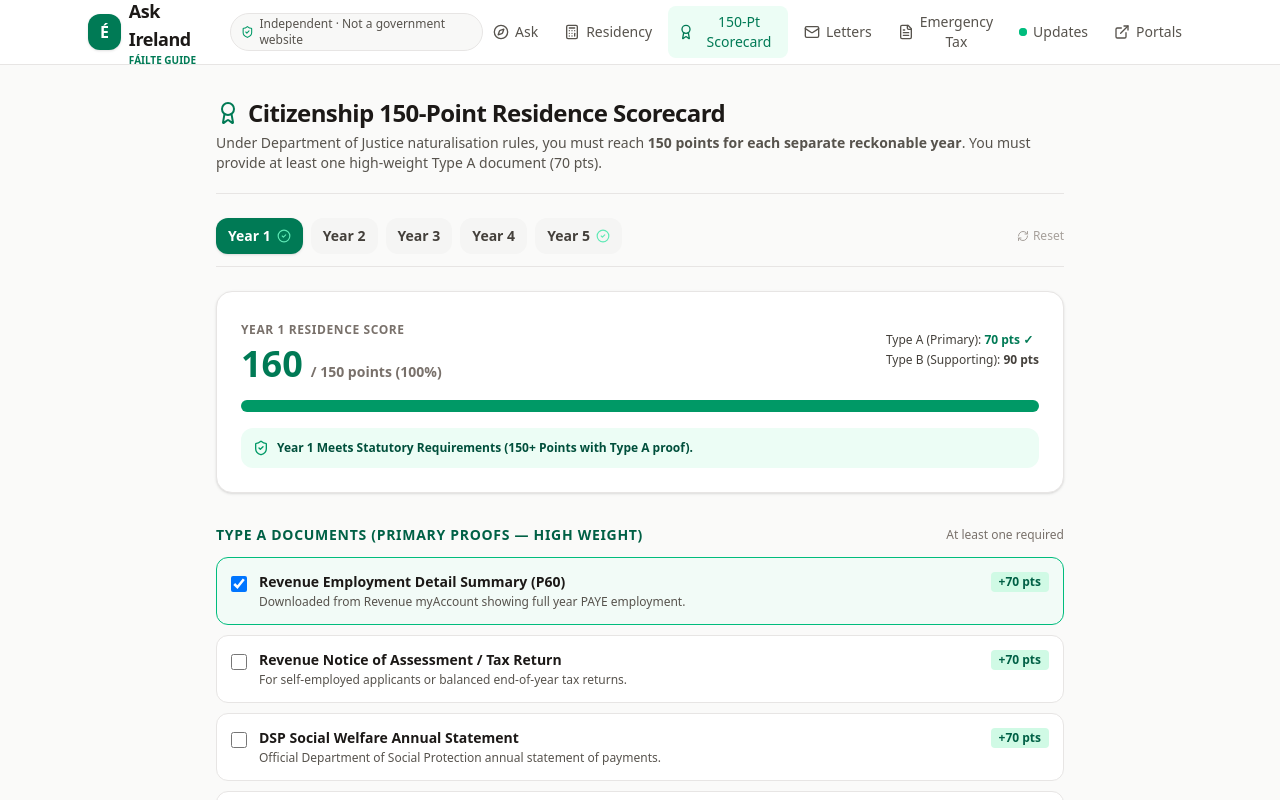
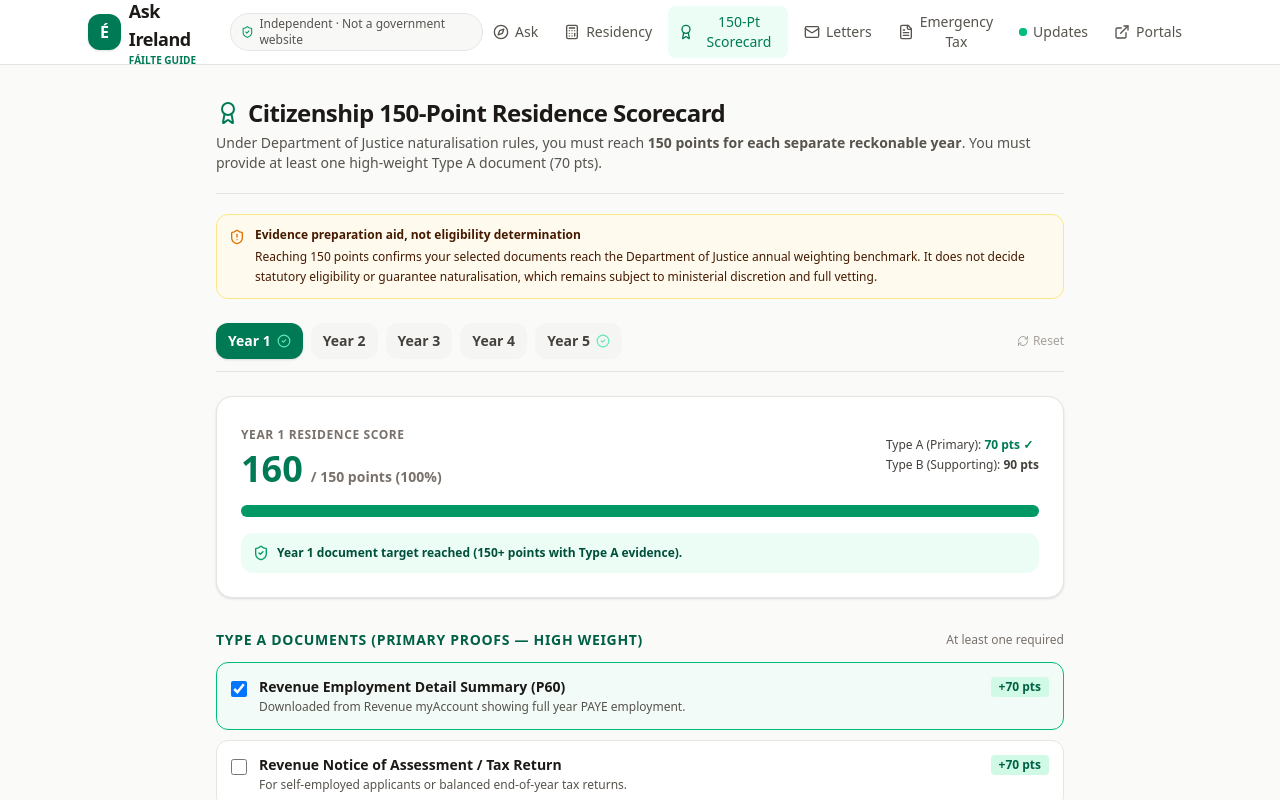
Before and after one commit to thassan66/ask-ireland, a React (Vite) app: page / in a window 1280 px wide. Both pictures are taken after a click on the button "150-Pt Scorecard". Shown: the top 800 px of the page. Built offline with nearby package versions, Linux system fonts and the light colour scheme.

Commit message:
feat(safety): add preparation notice to scorecard and drafting notice to letter generator

```diff
--- a/src/components/LegalSafetyNotice.tsx
+++ b/src/components/LegalSafetyNotice.tsx
@@ -3,9 +3,15 @@ import { ShieldAlert } from 'lucide-react';
 
 interface LegalSafetyNoticeProps {
   compact?: boolean;
+  title?: string;
+  description?: string;
 }
 
-export const LegalSafetyNotice: React.FC<LegalSafetyNoticeProps> = ({ compact = false }) => {
+export const LegalSafetyNotice: React.FC<LegalSafetyNoticeProps> = ({
+  compact = false,
+  title = 'General information, not legal advice',
+  description = 'Ask Ireland helps you understand public rules, prepare documents, and check dates against official sources. It does not assess your individual legal position, replace a solicitor, or guarantee an application outcome.'
+}) => {
   return (
     <div className={`rounded-xl border border-amber-200 bg-amber-50/80 text-amber-950 dark:border-amber-900/60 dark:bg-amber-950/30 dark:text-amber-200 ${
       compact ? 'p-3 text-xs' : 'p-4 text-sm'
@@ -13,9 +19,9 @@ export const LegalSafetyNotice: React.FC<LegalSafetyNoticeProps> = ({ compact =
       <div className="flex items-start gap-2.5">
         <ShieldAlert className={`${compact ? 'size-4' : 'size-5'} mt-0.5 shrink-0 text-amber-600 dark:text-amber-400`} />
         <div>
-          <p className="font-bold">General information, not legal advice</p>
+          <p className="font-bold">{title}</p>
           <p className="mt-1 leading-relaxed">
-            Ask Ireland helps you understand public rules, prepare documents, and check dates against official sources. It does not assess your individual legal position, replace a solicitor, or guarantee an application outcome.
+            {description}
           </p>
         </div>
       </div>
--- a/src/components/LetterTemplates.tsx
+++ b/src/components/LetterTemplates.tsx
@@ -1,5 +1,5 @@
 import React, { useState } from 'react';
-import { Mail, Copy, Check } from 'lucide-react';
+import { Mail, Copy, Check, Info } from 'lucide-react';
 
 interface LetterTemplate {
   id: string;
@@ -143,6 +143,19 @@ export const LetterTemplates: React.FC = () => {
         </p>
       </div>
 
+      {/* Drafting Aid Notice */}
+      <div className="mt-5 rounded-xl border border-stone-200 bg-stone-50/80 p-3.5 text-xs text-stone-600 dark:border-stone-800 dark:bg-stone-900/60 dark:text-stone-300">
+        <div className="flex items-start gap-2.5">
+          <Info className="size-4 mt-0.5 shrink-0 text-emerald-600 dark:text-emerald-400" />
+          <div>
+            <p className="font-semibold text-stone-800 dark:text-stone-200">Administrative drafting aid</p>
+            <p className="mt-0.5 leading-relaxed">
+              These templates are drafting aids for common administrative requests. Review and edit before sending. They are not legal pleadings, legal notices, or solicitor-drafted correspondence.
+            </p>
+          </div>
+        </div>
+      </div>
+
       {/* Template Selectors */}
       <div className="mt-6 grid gap-2.5 sm:grid-cols-3">
         {TEMPLATES.map((tmpl) => (
--- a/src/components/ScorecardCalculator.tsx
+++ b/src/components/ScorecardCalculator.tsx
@@ -1,5 +1,6 @@
 import React, { useState } from 'react';
 import { Award, CheckCircle2, AlertTriangle, ShieldCheck, ExternalLink, RefreshCw } from 'lucide-react';
+import { LegalSafetyNotice } from './LegalSafetyNotice';
 
 interface ScorecardDoc {
   id: string;
@@ -174,6 +175,14 @@ export const ScorecardCalculator: React.FC = () => {
         </p>
       </div>
 
+      <div className="mt-5">
+        <LegalSafetyNotice
+          compact
+          title="Evidence preparation aid, not eligibility determination"
+          description="Reaching 150 points confirms your selected documents reach the Department of Justice annual weighting benchmark. It does not decide statutory eligibility or guarantee naturalisation, which remains subject to ministerial discretion and full vetting."
+        />
+      </div>
+
       {/* Year Selector Tabs */}
       <div className="mt-6 flex items-center justify-between border-b border-stone-200 pb-3 dark:border-stone-800">
         <div className="flex items-center gap-1 sm:gap-2">
@@ -253,7 +262,7 @@ export const ScorecardCalculator: React.FC = () => {
           {isPassed ? (
             <div className="flex items-center gap-2 rounded-xl bg-emerald-50 p-3 text-xs font-bold text-emerald-900 dark:bg-emerald-950/70 dark:text-emerald-200">
               <ShieldCheck className="size-4 shrink-0 text-emerald-600" />
-              <span>Year {selectedYear} Meets Statutory Requirements (150+ Points with Type A proof).</span>
+              <span>Year {selectedYear} document target reached (150+ points with Type A evidence).</span>
             </div>
           ) : !hasTypeA ? (
             <div className="flex items-center gap-2 rounded-xl bg-red-50 p-3 text-xs font-bold text-red-900 dark:bg-red-950/70 dark:text-red-200">
```
